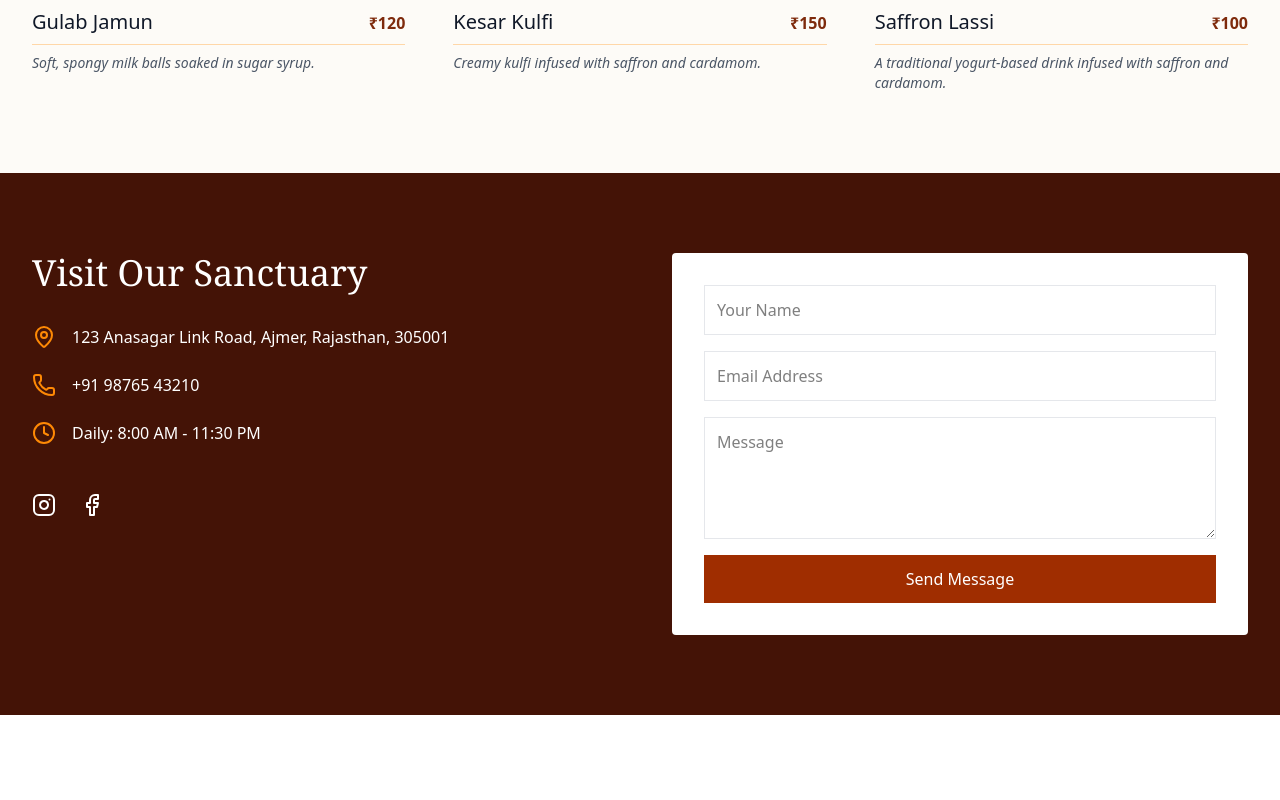
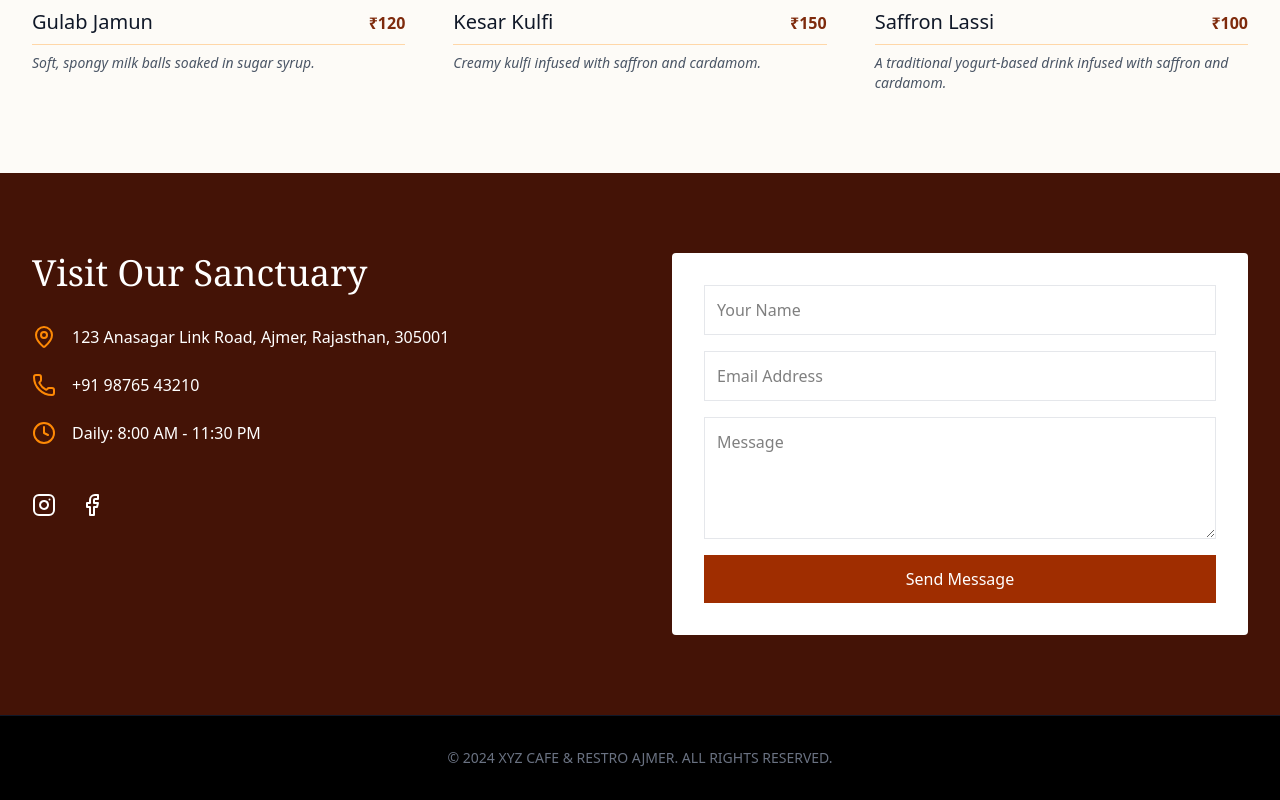
Before and after one commit to DeveloperDinesh24/xyz-cafe, a React (Vite) app: page / in a window 1280 px wide. Shown: the part 1597-2397 px from the top of the page. Before the commit the page ends 2312 px from the top, so only its background shows below. Built offline with nearby package versions, Linux system fonts and the light colour scheme.

Commit message:
feat: complete footer

```diff
--- a/src/components/Footer.tsx
+++ b/src/components/Footer.tsx
@@ -1,5 +1,7 @@
 export default function Footer() {
   return (
-  <></>
+    <footer className='bg-black py-8 border-t border-gray-900 text-center text-gray-500 text-sm'>
+      <p>&copy; 2024 XYZ CAFE & RESTRO AJMER. ALL RIGHTS RESERVED.</p>
+    </footer>
   )
 }
```
